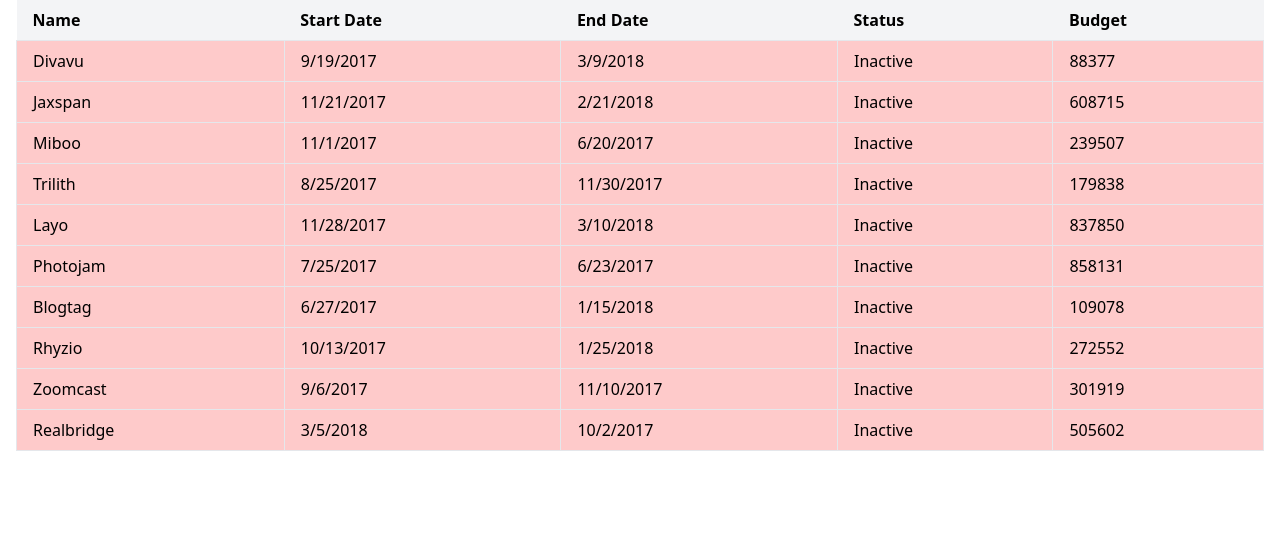
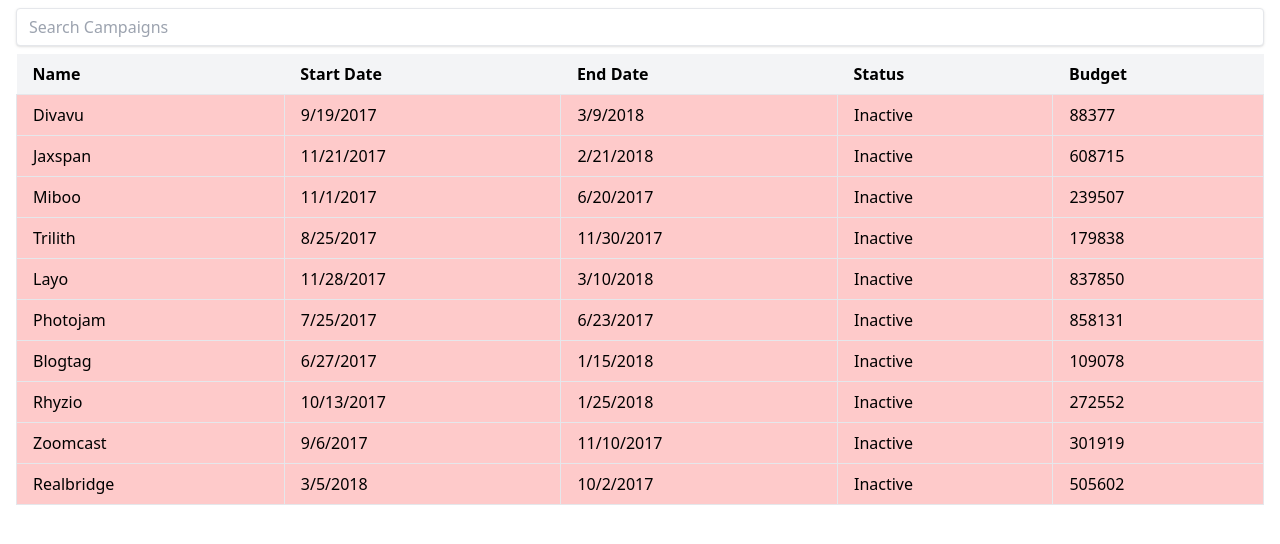
Before and after one commit to requiemcreatif/km-test-case, a Next.js app: page / in a window 1280 px wide. Shown: the top 544 px of the page. Built offline with nearby package versions, Linux system fonts and the light colour scheme.

Commit message:
searchBar component created

```diff
--- /dev/null
+++ b/components/SerachBar.tsx
@@ -0,0 +1,22 @@
+import React from 'react';
+
+interface SearchBarProps {
+    searchTerm: string,
+    setSearchTerm: (searchTerm: string) => void
+}
+
+const SearchBar: React.FC<SearchBarProps> = ({searchTerm, setSearchTerm}) => {
+    return (
+        <div className="py-2">
+            <input
+                className="shadow appearance-none border rounded w-full py-2 px-3 text-gray-700 leading-tight focus:outline-none focus:shadow-outline"
+                type="text"
+                placeholder="Search Campaigns"
+                value={searchTerm}
+                onChange={event => setSearchTerm(event.target.value)}
+            />
+        </div>
+    );
+}
+
+export default SearchBar;
--- a/pages/index.tsx
+++ b/pages/index.tsx
@@ -2,6 +2,7 @@ import React, { useState, useEffect } from 'react';
 import { Inter } from 'next/font/google'
 import Campaign from '@/components/Campaign'
 import { campaignData } from '@/data/campainData'
+import SearchBar from '@/components/SerachBar';
 
 
 
@@ -23,16 +24,23 @@ if(setCampaignsGlobal) setCampaignsGlobal(oldCampaigns => [...oldCampaigns, ...n
 
 
 export default function Home() {
-
+  const [searchTerm, setSearchTerm] = useState<string>('');
   const [campaigns, setCampaigns] = useState<CampaignProps[]>([]);
 
   useEffect(() => {
     setCampaigns(campaignData);
 }, []);
 
+setCampaignsGlobal = setCampaigns;
+
+    const filteredCampaigns = campaigns.filter(campaign =>
+        campaign.name.toLowerCase().includes(searchTerm.toLowerCase())
+    );
+
 
 return (
   <div className="container mx-auto px-4">
+    <SearchBar searchTerm={searchTerm} setSearchTerm={setSearchTerm} />
             <table className="w-full table-auto">
                 <thead>
                     <tr className="bg-gray-100 text-left ">
@@ -44,7 +52,7 @@ return (
                     </tr>
                 </thead>
                 <tbody>
-                    {campaigns.map(campaign => <Campaign key={campaign.id} campaign={campaign} />)}
+                {filteredCampaigns.map(campaign => <Campaign key={campaign.id} campaign={campaign} />)}
                 </tbody>
             </table>
         </div>
```
